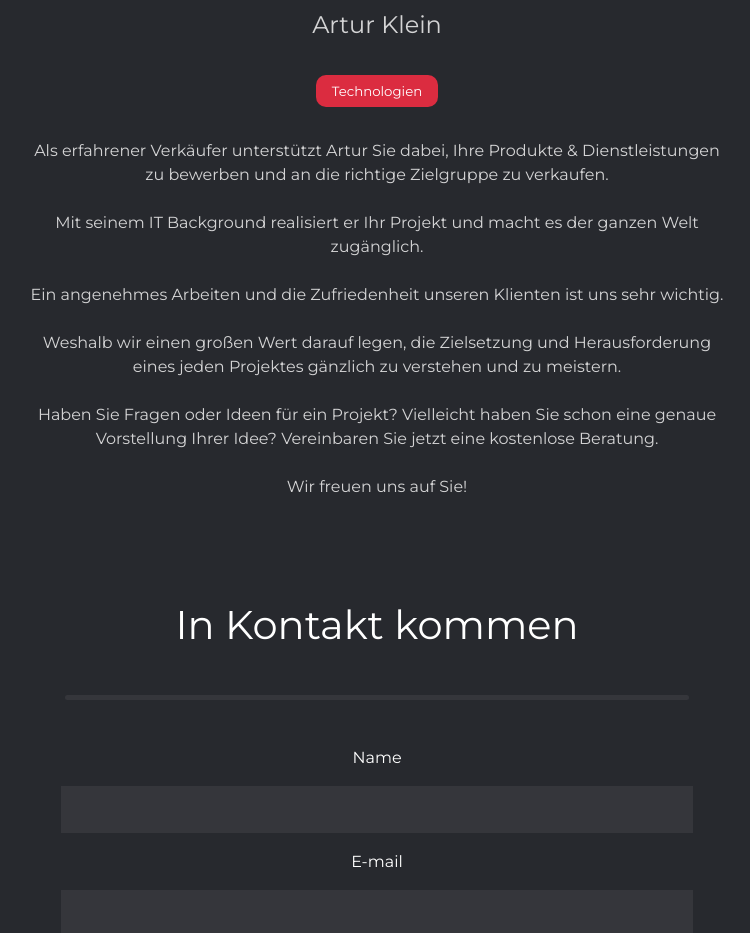
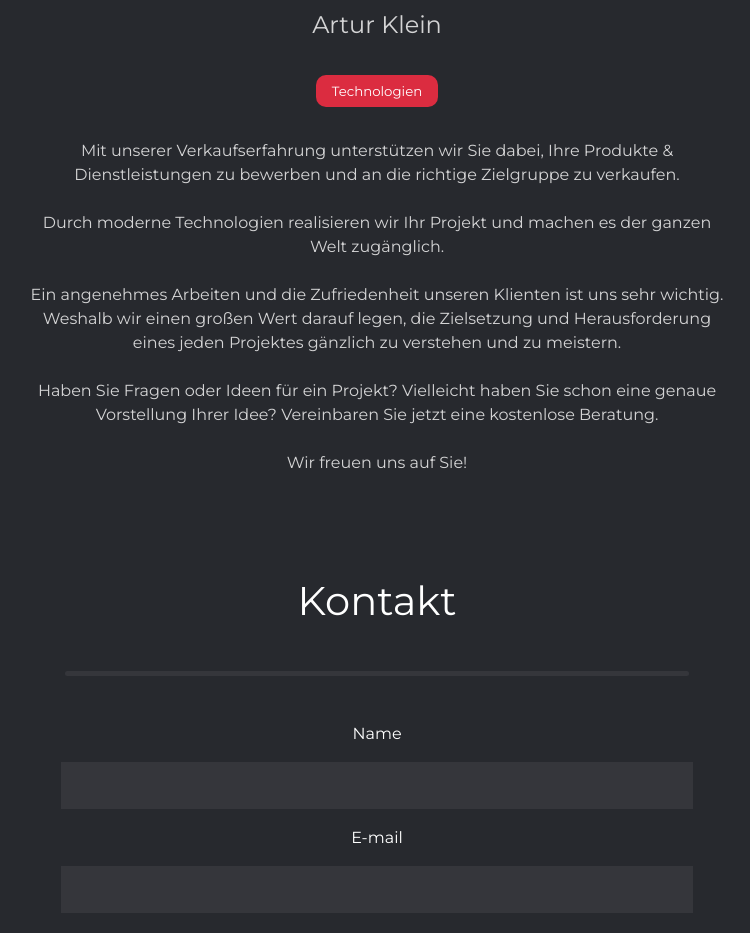
Before and after one commit to Artur-SE/Portfolio-Website, a React (Create React App) app: page / in a window 1280 px wide. Shown: the part 2560-3493 px from the top of the page, without its empty margins (263-1013 px from the left). Built offline with nearby package versions, Linux system fonts and the light colour scheme.

Commit message:
Optimized text

```diff
--- a/src/components/Contact.js
+++ b/src/components/Contact.js
@@ -8,7 +8,7 @@ const Contact = () => {
   return (
     <StyledContact>
       <div className="container">
-        <h1 className="headline">In Kontakt kommen</h1>
+        <h1 className="headline">Kontakt</h1>
         <div className="underline"></div>
         <form
           action="https://formsubmit.co/1542ffadec1df3b4654844686c423a86"
--- a/src/components/Description.js
+++ b/src/components/Description.js
@@ -19,22 +19,19 @@ const Description = ({ information }) => {
             exit={{ opacity: 0 }}
           >
             <p>
-              Als erfahrener Verkäufer unterstützt Artur Sie dabei, Ihre
+              Mit unserer Verkaufserfahrung unterstützen wir Sie dabei, Ihre
               Produkte & Dienstleistungen zu bewerben und an die richtige
               Zielgruppe zu verkaufen.
               <br />
               <br />
-              Mit seinem IT Background realisiert er Ihr Projekt und macht es
-              der ganzen Welt zugänglich.
+              Durch moderne Technologien realisieren wir Ihr Projekt und machen
+              es der ganzen Welt zugänglich.
               <br />
               <br />
               Ein angenehmes Arbeiten und die Zufriedenheit unseren Klienten ist
-              uns sehr wichtig.
-              <br />
-              <br />
-              Weshalb wir einen großen Wert darauf legen, die Zielsetzung und
-              Herausforderung eines jeden Projektes gänzlich zu verstehen und zu
-              meistern.
+              uns sehr wichtig. Weshalb wir einen großen Wert darauf legen, die
+              Zielsetzung und Herausforderung eines jeden Projektes gänzlich zu
+              verstehen und zu meistern.
               <br />
               <br />
               Haben Sie Fragen oder Ideen für ein Projekt? Vielleicht haben Sie
```
